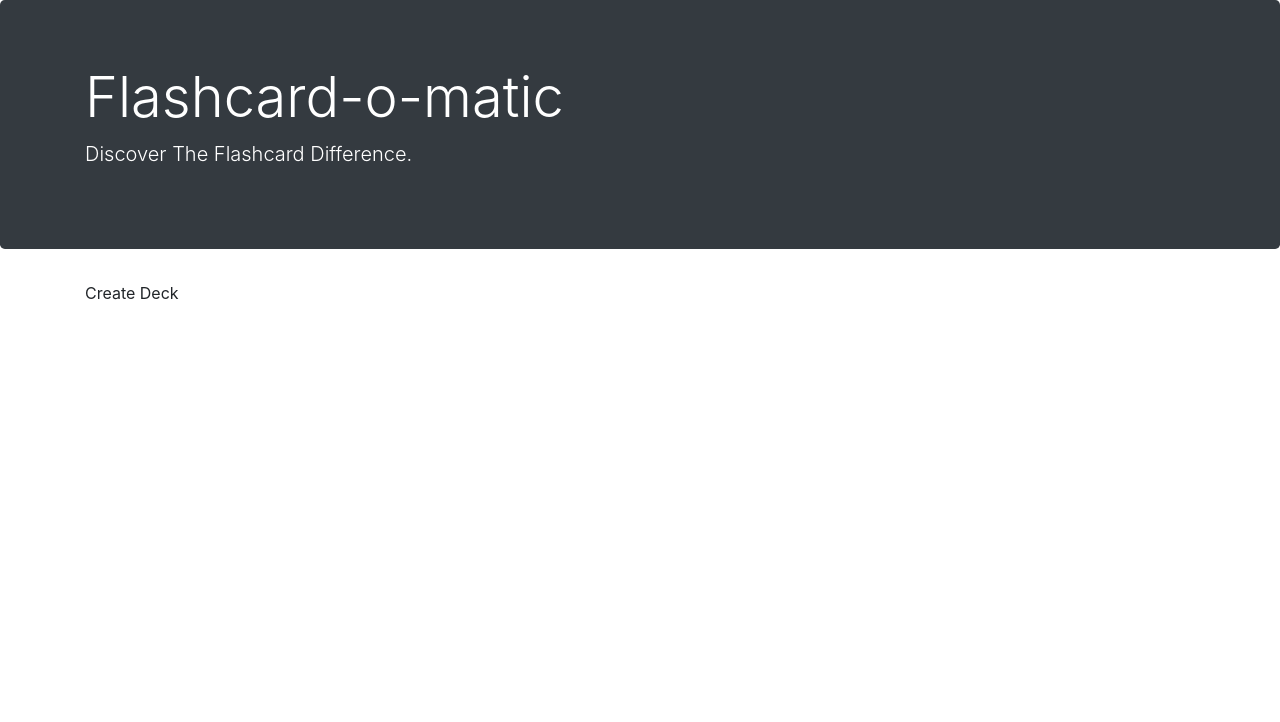
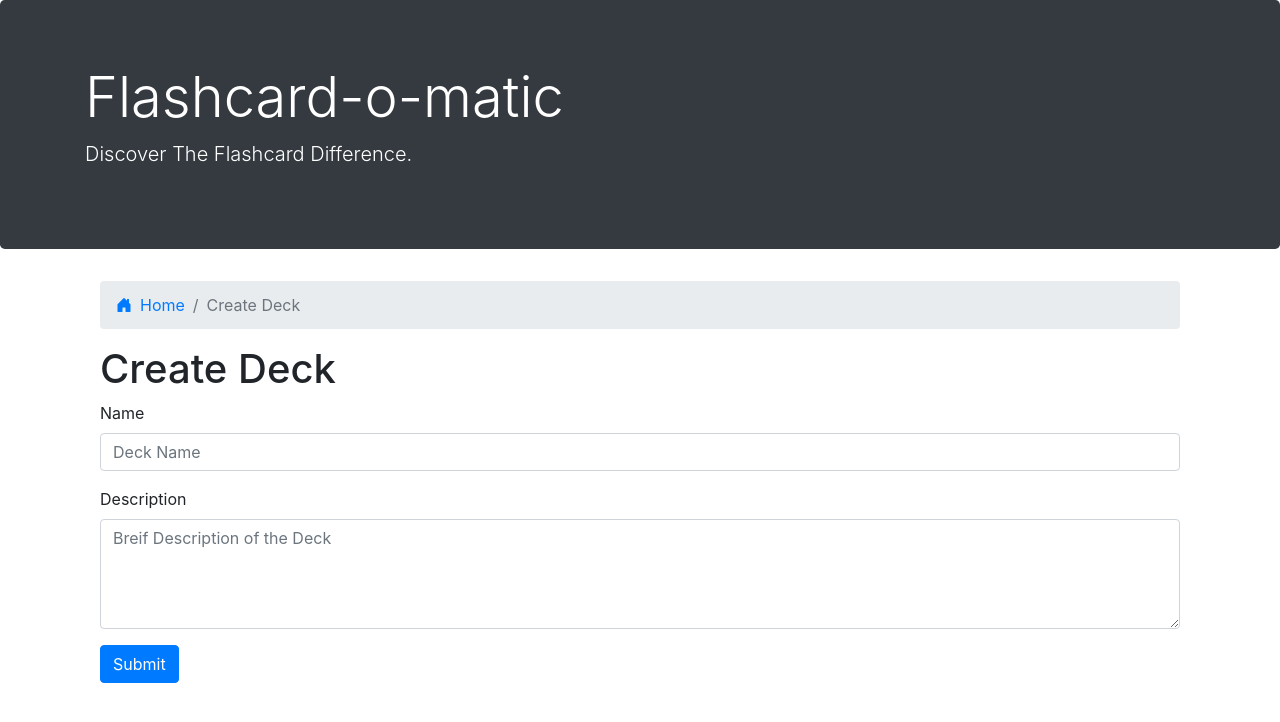
Before and after one commit to skurshner/flash, a React (Create React App) app: page /decks/new in a window 1280 px wide. Shown: the top 722 px of the page. Built offline with nearby package versions, Linux system fonts and the light colour scheme; no server answers; a web font is replaced by a local one.

Commit message:
added form to CreateDeck component

```diff
--- a/src/Components/Deck/CreateDeck.js
+++ b/src/Components/Deck/CreateDeck.js
@@ -1,7 +1,40 @@
 import React from "react";
+import Breadcrumbs from "../Common/Breadcrumbs";
 
 const CreateDeck = () => {
-  return <p>Create Deck</p>;
+  return (
+    <div className="container">
+      <Breadcrumbs tier={2} currentPage={"Create Deck"} />
+      <h1>Create Deck</h1>
+      <form>
+        <div className="mb-3">
+          <label htmlFor="exampleInputEmail1" className="form-label">
+            Name
+          </label>
+          <input
+            type="text"
+            className="form-control"
+            id="name"
+            placeholder={"Deck Name"}
+          />
+        </div>
+        <div className="mb-3">
+          <label htmlFor="exampleInputPassword1" className="form-label">
+            Description
+          </label>
+          <textarea
+            rows={4}
+            className="form-control"
+            id="description"
+            placeholder={"Breif Description of the Deck"}
+          />
+        </div>
+        <button type="submit" className="btn btn-primary">
+          Submit
+        </button>
+      </form>
+    </div>
+  );
 };
 
 export default CreateDeck;
```
